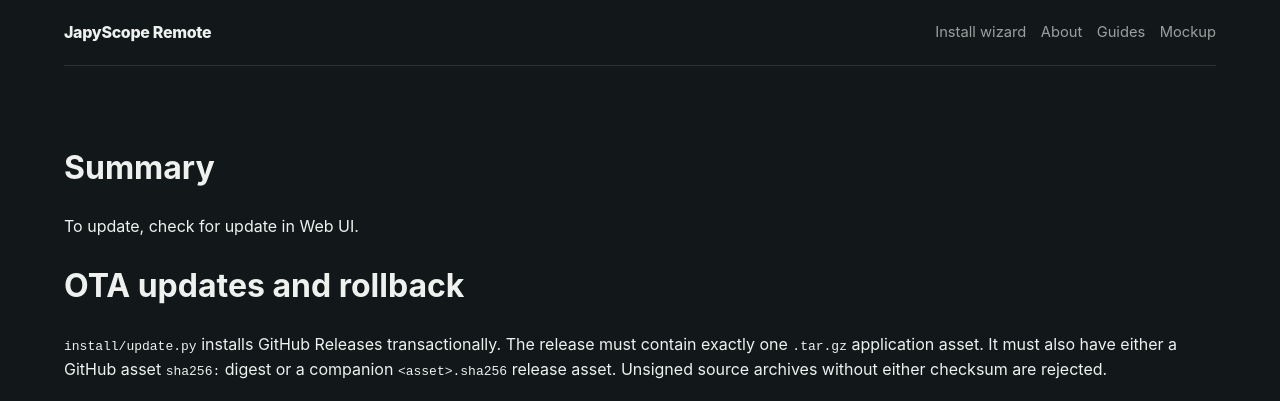
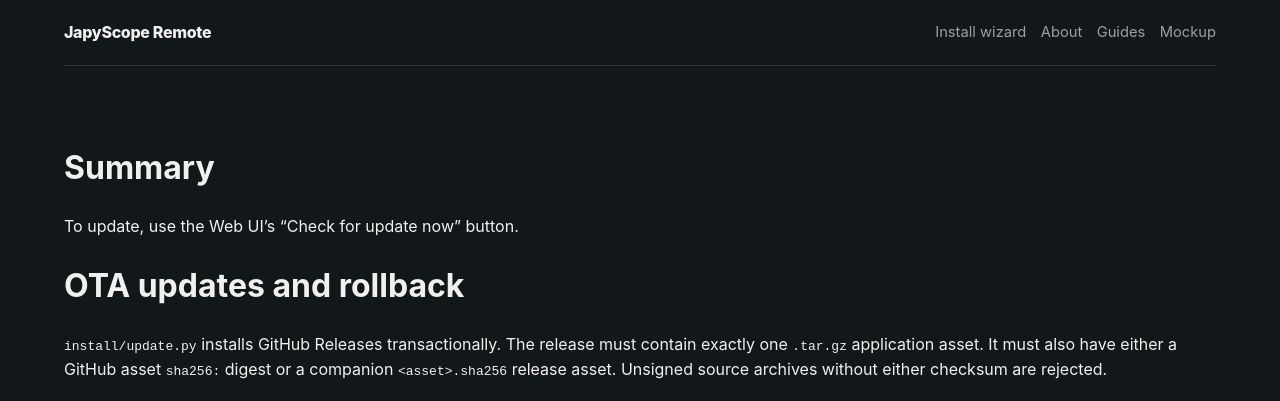
Before and after one commit to jan-tdy/japyscope-remote, a Jekyll site: the page built from docs/UPDATE.md, in a window 1280 px wide. Shown: the top 401 px of the page. Built offline with Jekyll 4.4.1, drawn with Linux system fonts in a browser that asks for light colours.

Commit message:
Clarify update instructions in UPDATE.md

```diff
--- a/docs/UPDATE.md
+++ b/docs/UPDATE.md
@@ -5,7 +5,7 @@
 ---
 # Summary
 
-To update, check for update in Web UI.
+To update, use the Web UI’s “Check for update now” button.
 
 # OTA updates and rollback
 
```
